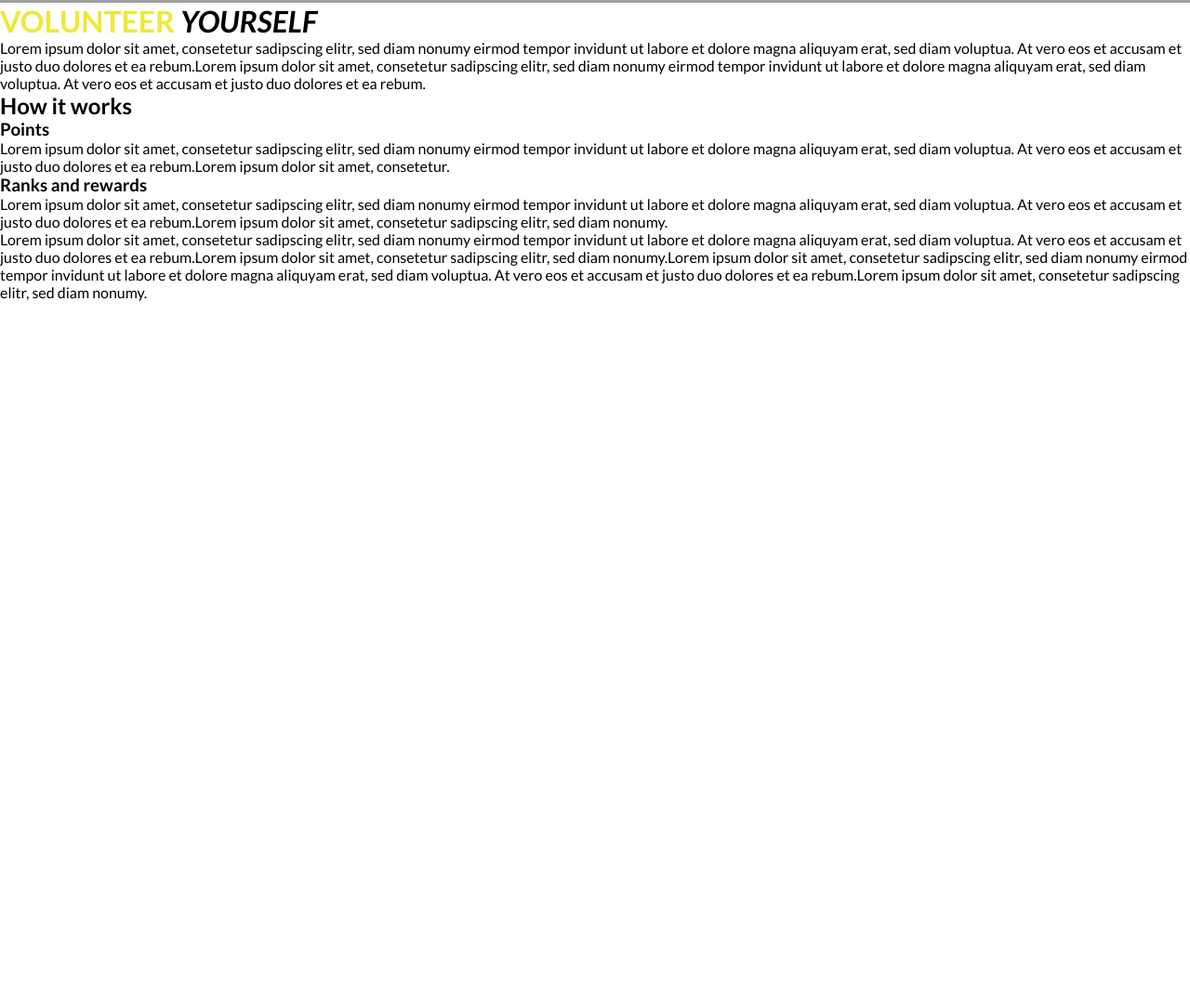
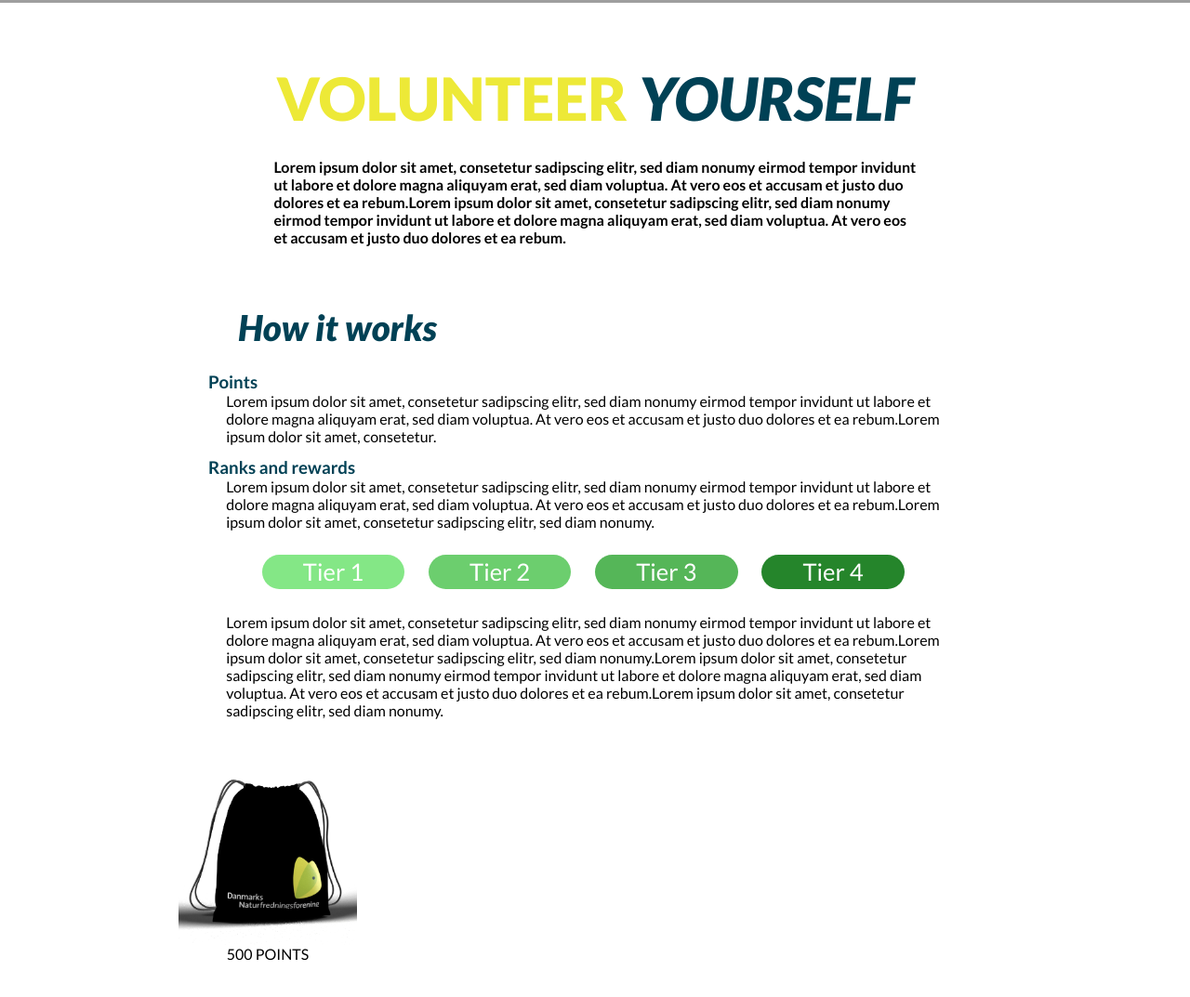
Before and after one commit to Brunescovici/GREENYOURSELF, a plain HTML site: page volunteer.html in a window 1280 px wide. Shown: the part 717-1790 px from the top of the page at 93% size. Before the commit the page ends 1141 px from the top, so only its background shows below. Drawn offline with Linux system fonts and the light colour scheme; grey boxes are pictures that could not be loaded.

Commit message:
made the second page and tiers for it

```diff
--- a/css/style.css
+++ b/css/style.css
@@ -113,6 +113,7 @@ main {
     left: 50%;
     transform: translate(-50%, -50%);
     font-family: 'LatoLight';
+    background-color: rgba(0,0,0,0.7);
 }
 
 #on_vid_text bold {
@@ -240,10 +241,110 @@ footer img {
     background-size: contain;
 }
 
+/* Vol page */
+
+#vys_header {
+    position: relative;
+    font-size: 5vw;
+    color: #004155;
+    font-weight: 800;
+    text-align: center;
+    margin-top: 5vw;
+    margin-bottom: 2vw;
+}
+
+#vys_p {
+    font-weight: 600;
+    margin: 0 23vw;
+    margin-bottom: 3vw;
+}
+
+#hiw_header {
+    color: #004155;
+    margin-left: 20vw;
+    font-size: 3vw;
+    font-weight: 800;
+    margin-top: 2vw;
+    margin-bottom: 2vw;
+}
+
+
+#hiw_sec h3 {
+    color: #004155;
+    margin-left: 17.5vw;
+}
+
+#hiw_sec p {
+    margin: 0 19vw;
+    margin-bottom: 1vw;
+    font-weight: 400;
+}
+
+#Tier_sec {
+    display: flex;
+    justify-content: center;
+    margin: 2vw 0;
+    color: white;
+    font-size: 2vw;
+}
+
+#Tier_sec div {
+    border-radius: 60px;
+    margin-right: 2vw;
+    padding: 0.3vw 3vw;
+    text-align: center;
+    width: 6vw;
+    cursor: pointer;
+    align-self: center;
+}
+
+#T1 {
+    background-color: #84e786;
+}
+
+#T2 {
+    background-color: #6cce6e;
+}
+
+#T3 {
+    background-color: #55b658;
+}
+
+#T4 {
+    background-color: #25852b;
+}
+
+#rew_sec {
+    margin: 4vw 15vw;
+}
+
+#item {
+    display: flex;
+    flex-direction: column;
+    align-content: center;
+}
+
+#item img {
+    width: 15vw;
+    align-self: flex-start;
+}
+
+#item p {
+    width: 15vw;
+    align-self: flex-start;
+    margin: 0;
+    text-align: center;
+}
+
+
+
 /*media qs*/
 
 @media screen and (max-width: 700px) {
     #gys_header {
+        font-size: 9vw;
+    }
+    #vys_header {
         font-size: 9vw;
     }
     #waw_header {
@@ -266,6 +367,15 @@ footer img {
         margin: 2vw 0;
         align-self: center;
     }
+    #Tier_sec {
+        flex-direction: column;
+    }
+
+    #Tier_sec div {
+        width: 30vw;
+        font-size: 5vw;
+        margin-bottom: 3vw;
+    }
 }
 
 .vButton {
@@ -287,6 +397,7 @@ footer img {
 }
 
 
+
 /* Animations */
 
 .pointing {
--- /dev/null
+++ b/script.js
@@ -0,0 +1,21 @@
+document.querySelector("#T1").addEventListener("click", changeT1);
+document.querySelector("#T2").addEventListener("click", changeT2);
+document.querySelector("#T3").addEventListener("click", changeT3);
+document.querySelector("#T4").addEventListener("click", changeT4);
+
+function changeT1() {
+    document.querySelector("#item img").style.src = "../res/img/rewards/reward1.png";
+}
+
+function changeT2() {
+    document.querySelector("#item img").style.src = "../res/img/rewards/reward2.png";
+}
+
+function changeT3() {
+    document.querySelector("#item img").style.src = "res/img/rewards/reward3.png";
+}
+
+function changeT4() {
+    document.querySelector("#item img").style.src = "res/img/rewards/reward4.png";
+    console.log("da");
+}
--- a/volunteer.html
+++ b/volunteer.html
@@ -16,33 +16,42 @@
             <ul>
                 <li><a href="#">HOME</a></li>
                 <li><a href="#">MISSION</a></li>
-                <li><a href="#">VOLUNTEER</a></li>
+                <li class="vButton"><a href="#">VOLUNTEER</a></li>
             </ul>
         </nav>
     </header>
 
     <main>
         <img src="res/img/markus-spiske-r1BS0pzlr1M-unsplash.jpg" alt="no planet b" id="volunteer-header">
-        <h1>
+        <h1 id="vys_header">
             <bold>VOLUNTEER</bold> <i>YOURSELF</i>
         </h1>
-        <p>Lorem ipsum dolor sit amet, consetetur sadipscing elitr, sed diam nonumy eirmod tempor invidunt ut labore et dolore magna aliquyam erat, sed diam voluptua. At vero eos et accusam et justo duo dolores et ea rebum.Lorem ipsum dolor sit amet, consetetur sadipscing elitr, sed diam nonumy eirmod tempor invidunt ut labore et dolore magna aliquyam erat, sed diam voluptua. At vero eos et accusam et justo duo dolores et ea rebum.</p>
-
-        <h2>How it works</h2>
+        <p id="vys_p">Lorem ipsum dolor sit amet, consetetur sadipscing elitr, sed diam nonumy eirmod tempor invidunt ut labore et dolore magna aliquyam erat, sed diam voluptua. At vero eos et accusam et justo duo dolores et ea rebum.Lorem ipsum dolor sit amet, consetetur sadipscing elitr, sed diam nonumy eirmod tempor invidunt ut labore et dolore magna aliquyam erat, sed diam voluptua. At vero eos et accusam et justo duo dolores et ea rebum.</p>
+        <section id="hiw_sec">
+            <h2 id="hiw_header"><i>How it works</i></h2>
             <h3>Points</h3>
             <p>Lorem ipsum dolor sit amet, consetetur sadipscing elitr, sed diam nonumy eirmod tempor invidunt ut labore et dolore magna aliquyam erat, sed diam voluptua. At vero eos et accusam et justo duo dolores et ea rebum.Lorem ipsum dolor sit amet, consetetur.</p>
             <h3>Ranks and rewards</h3>
-        <p>Lorem ipsum dolor sit amet, consetetur sadipscing elitr, sed diam nonumy eirmod tempor invidunt ut labore et dolore magna aliquyam erat, sed diam voluptua. At vero eos et accusam et justo duo dolores et ea rebum.Lorem ipsum dolor sit amet, consetetur sadipscing elitr, sed diam nonumy.</p>
+            <p>Lorem ipsum dolor sit amet, consetetur sadipscing elitr, sed diam nonumy eirmod tempor invidunt ut labore et dolore magna aliquyam erat, sed diam voluptua. At vero eos et accusam et justo duo dolores et ea    rebum.Lorem ipsum dolor sit amet, consetetur sadipscing elitr, sed diam nonumy.</p>
             <!--  TIER THINGY HERE  -->
+            <section id="Tier_sec">
+                <div id="T1">Tier 1</div>
+                <div id="T2">Tier 2</div>
+                <div id="T3">Tier 3</div>
+                <div id="T4">Tier 4</div>
+            </section>
             <p>Lorem ipsum dolor sit amet, consetetur sadipscing elitr, sed diam nonumy eirmod tempor invidunt ut labore et dolore magna aliquyam erat, sed diam voluptua. At vero eos et accusam et justo duo dolores et ea rebum.Lorem ipsum dolor sit amet, consetetur sadipscing elitr, sed diam nonumy.Lorem ipsum dolor sit amet, consetetur sadipscing elitr, sed diam nonumy eirmod tempor invidunt ut labore et dolore magna aliquyam erat, sed diam voluptua. At vero eos et accusam et justo duo dolores et ea rebum.Lorem ipsum dolor sit amet, consetetur sadipscing elitr, sed diam nonumy.</p>
             <!--REWARDS HERE-->
-
-
-
-
+            <section id="rew_sec">
+                <article id="item">
+                    <img src="res/img/rewards/reward1.png">
+                    <p>500 POINTS</p>
+                </article>
+            </section>
+        </section>
     </main>
 
-    <script src=""></script>
+    <script src="script.js"></script>
 </body>
 
 </html>
```
Also changed, not shown: index.html (+2 -0 lines), res/img/rewards/reward1.png (added), res/img/rewards/reward2.png (added), res/img/rewards/reward3.png (added), res/img/rewards/reward4.png (added). Lines whose indentation alone changed are shown as unchanged.
